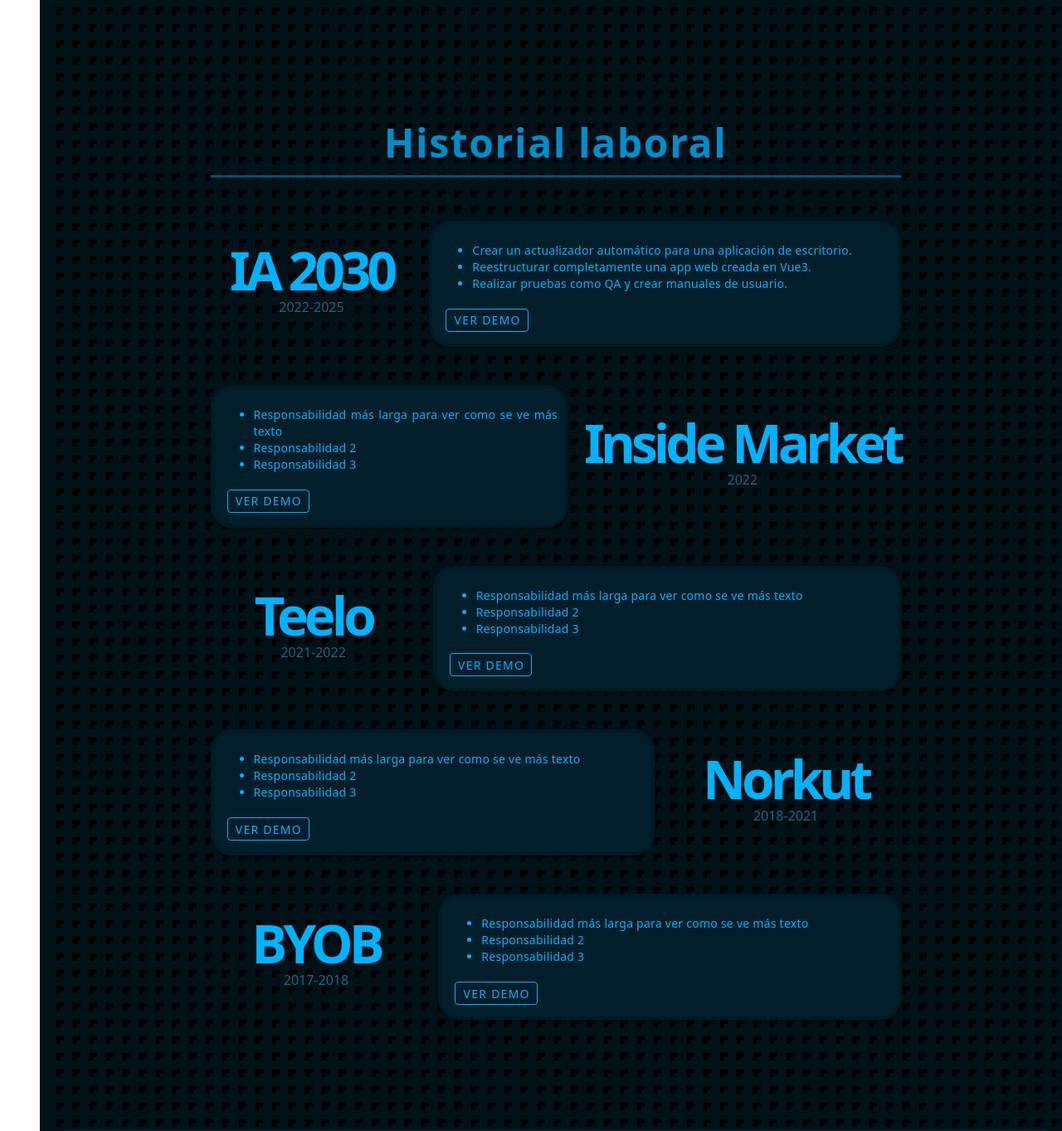
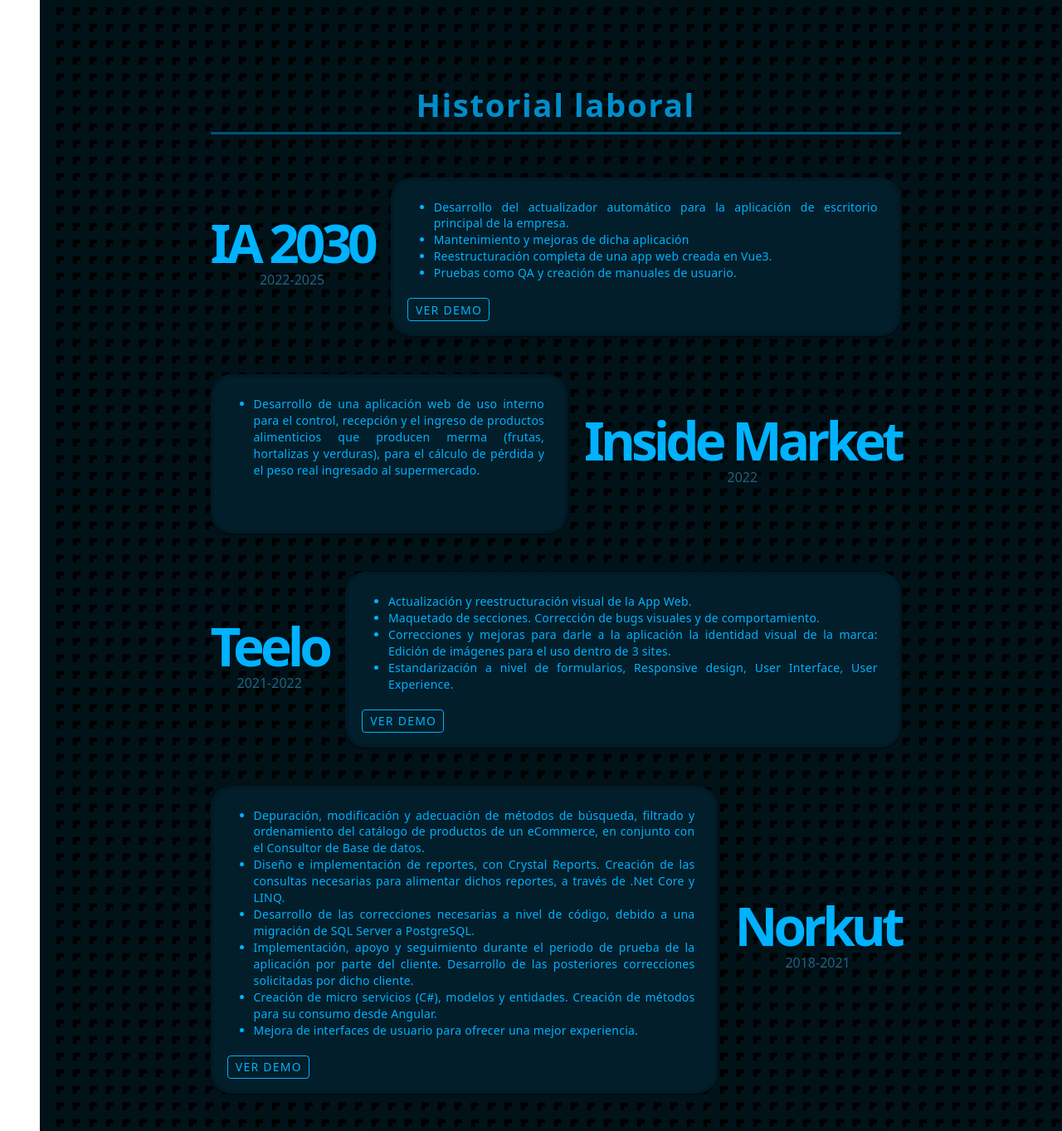
Before and after one commit to daanube/my-own-portfolio-shove-it, a Vue app: page /#/ in a window 1280 px wide. Shown: the part 1200-2563 px from the top of the page at 83% size. Built offline with nearby package versions, Linux system fonts and the light colour scheme.

Commit message:
Correcciones visuales del componente Welcome, agregado de texto en historial laboral
Correcciones visuales del componente Welcome, agregado de texto en historial laboral

```diff
--- a/src/components/ContactComponent.vue
+++ b/src/components/ContactComponent.vue
@@ -58,7 +58,7 @@
 
 <style lang="css" scoped>
     .contactListArticle {
-        margin: 0 auto;
+        margin: 0 auto !important;
         padding: 0 1rem;
         display: flex;
         flex-flow: row;
--- a/src/components/TimelineCardComponent.vue
+++ b/src/components/TimelineCardComponent.vue
@@ -46,7 +46,7 @@
             </ul>
         </v-card-text>
         <v-card-actions>
-            <v-btn density="comfortable" variant="outlined" class="demoBtn">ver demo</v-btn>
+            <v-btn v-if=props.companyInfo.showDemo density="comfortable" variant="outlined" class="demoBtn">ver demo</v-btn>
         </v-card-actions>
     </v-card>
 </template>
@@ -68,6 +68,9 @@
     .v-card-text {
         padding: 0;
     }
+    .v-card-text ul {
+        padding-right: 1rem;
+    }
     .v-card-actions {
         padding: 0 0.5rem;
         min-height: 40px;
--- a/src/components/TimelineComponent.vue
+++ b/src/components/TimelineComponent.vue
@@ -5,46 +5,53 @@
         companyName: "IA 2030",
         companyDuration: "2022-2025",
         tasksList: [
-            "Crear un actualizador automático para una aplicación de escritorio.",
-            "Reestructurar completamente una app web creada en Vue3.",
-            "Realizar pruebas como QA y crear manuales de usuario.",
-        ]
+            "Desarrollo del actualizador automático para la aplicación de escritorio principal de la empresa.",
+            "Mantenimiento y mejoras de dicha aplicación",
+            "Reestructuración completa de una app web creada en Vue3.",
+            "Pruebas como QA y creación de manuales de usuario.",
+        ],
+        showDemo: true
     }
     const laboralHistory2 = {
         companyName: "Inside Market",
         companyDuration: "2022",
         tasksList: [
-            "Responsabilidad más larga para ver como se ve más texto",
-            "Responsabilidad 2",
-            "Responsabilidad 3",
-        ]
+            "Desarrollo de una aplicación web de uso interno para el control, recepción y el ingreso de productos alimenticios que producen merma (frutas, hortalizas y verduras), para el cálculo de pérdida y el peso real ingresado al supermercado."
+        ],
+        showDemo: false
     }
     const laboralHistory3 = {
         companyName: "Teelo",
         companyDuration: "2021-2022",
         tasksList: [
-            "Responsabilidad más larga para ver como se ve más texto",
-            "Responsabilidad 2",
-            "Responsabilidad 3",
-        ]
+            "Actualización y reestructuración visual de la App Web.",
+            "Maquetado de secciones. Corrección de bugs visuales y de comportamiento.",
+            "Correcciones y mejoras para darle a la aplicación la identidad visual de la marca: Edición de imágenes para el uso dentro de 3 sites.",
+            "Estandarización a nivel de formularios, Responsive design, User Interface, User Experience."
+        ],
+        showDemo: true
     }
     const laboralHistory4 = {
         companyName: "Norkut",
         companyDuration: "2018-2021",
         tasksList: [
-            "Responsabilidad más larga para ver como se ve más texto",
-            "Responsabilidad 2",
-            "Responsabilidad 3",
-        ]
+            "Depuración, modificación y adecuación de métodos de búsqueda, filtrado y ordenamiento del catálogo de productos de un eCommerce, en conjunto con el Consultor de Base de datos.",
+            "Diseño e implementación de reportes, con Crystal Reports. Creación de las consultas necesarias para alimentar dichos reportes, a través de .Net Core y LINQ.",
+            "Desarrollo de las correcciones necesarias a nivel de código, debido a una migración de SQL Server a PostgreSQL.",
+            "Implementación, apoyo y seguimiento durante el periodo de prueba de la aplicación por parte del cliente. Desarrollo de las posteriores correcciones solicitadas por dicho cliente.",
+            "Creación de micro servicios (C#), modelos y entidades. Creación de métodos para su consumo desde Angular.",
+            "Mejora de interfaces de usuario para ofrecer una mejor experiencia.",
+        ],
+        showDemo: true
     }
     const laboralHistory5 = {
         companyName: "BYOB",
         companyDuration: "2017-2018",
         tasksList: [
-            "Responsabilidad más larga para ver como se ve más texto",
-            "Responsabilidad 2",
-            "Responsabilidad 3",
-        ]
+            "Creación de modelos y validaciones para módulos nuevos de la aplicación.",
+            "Apoyo a otros desarrolladores en el desarrollo de diferentes módulos, modelos y métodos para el uso de bases de datos no relacionales."
+        ],
+        showDemo: false
     }
 </script>
 
--- a/src/style.css
+++ b/src/style.css
@@ -179,7 +179,7 @@
 }
 
 .sectionTitle {
-    font-size: 3rem;
+    font-size: 2.4rem;
     letter-spacing: 0.1rem;
 }
 /* ////////////////////////////////////////////////// */
--- a/src/views/Welcome/WelcomeView.vue
+++ b/src/views/Welcome/WelcomeView.vue
@@ -115,7 +115,8 @@
         /* border-radius: 25px; */
     }
     #upright {
-        border-radius: 25px 25px 0 0;
+        /* border-radius: 25px 25px 0 0; */
+        border-radius: 10px;
         grid-area: upright;
         font-size: 2rem;
         font-weight: 700;
@@ -123,7 +124,8 @@
         /* white-space: pre-line; */
     }
     #downright {
-        border-radius: 0 0 25px 25px;
+        /* border-radius: 0 0 25px 25px; */
+        border-radius: 10px;
         grid-area: downright;
         display: flex;
     }
```
